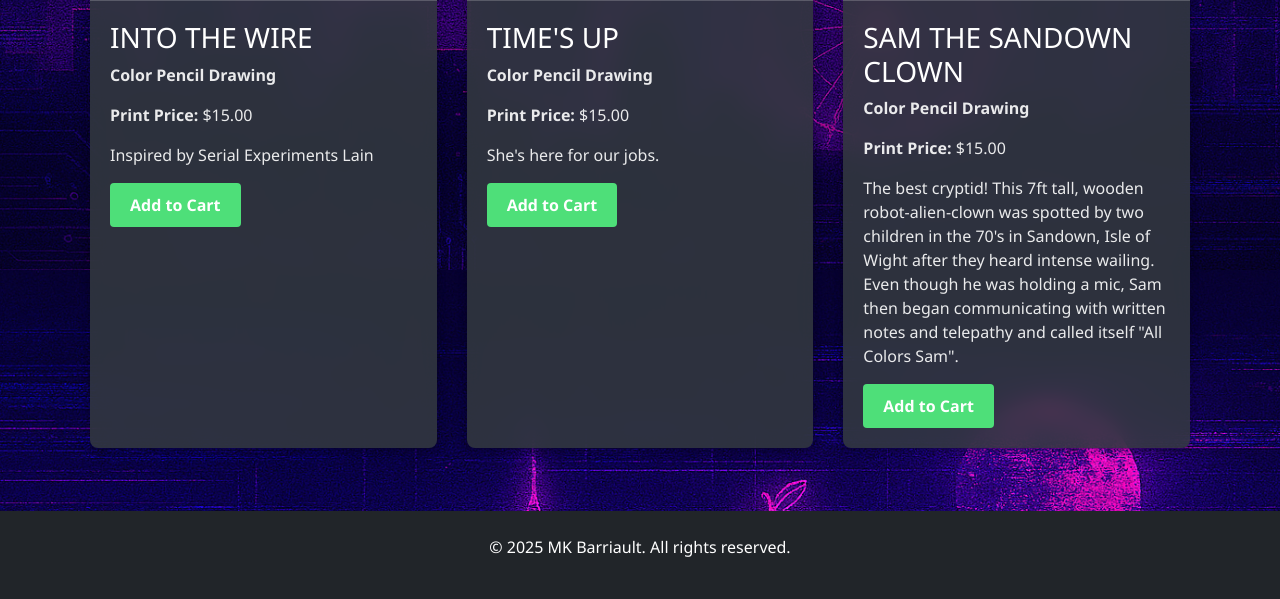
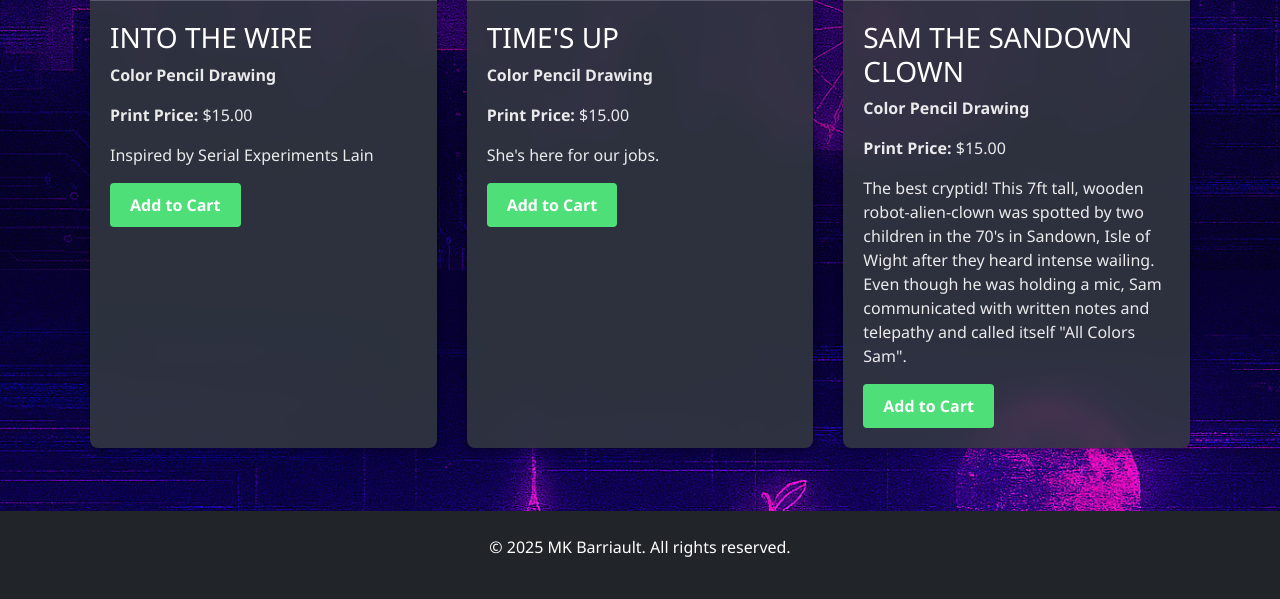
Before and after one commit to mkb0020/PortfolioSite, a Flask app: page /art in a window 1280 px wide. Shown: the part 530-1129 px from the top of the page. Run offline with Flask 3, Linux system fonts and the light colour scheme.

Commit message:
fixed grammer issue for Sam

```diff
--- a/templates/art.html
+++ b/templates/art.html
@@ -56,7 +56,7 @@
         <h3>SAM THE SANDOWN CLOWN</h3>
         <p><strong>Color Pencil Drawing</strong></p>
         <p><strong>Print Price:</strong> $15.00</p>
-        <p>The best cryptid!  This 7ft tall, wooden robot-alien-clown was spotted by two children in the 70's in Sandown, Isle of Wight after they heard intense wailing.  Even though he was holding a mic, Sam then began communicating with written notes and telepathy and called itself "All Colors Sam".</p>
+        <p>The best cryptid!  This 7ft tall, wooden robot-alien-clown was spotted by two children in the 70's in Sandown, Isle of Wight after they heard intense wailing.  Even though he was holding a mic, Sam communicated with written notes and telepathy and called itself "All Colors Sam".</p>
         <form method="POST" action="{{ url_for('add_to_cart') }}">
             <input type="hidden" name="item_name" value="SAM THE SANDOWN CLOWN">
             <input type="hidden" name="item_price" value="10.00">
```
